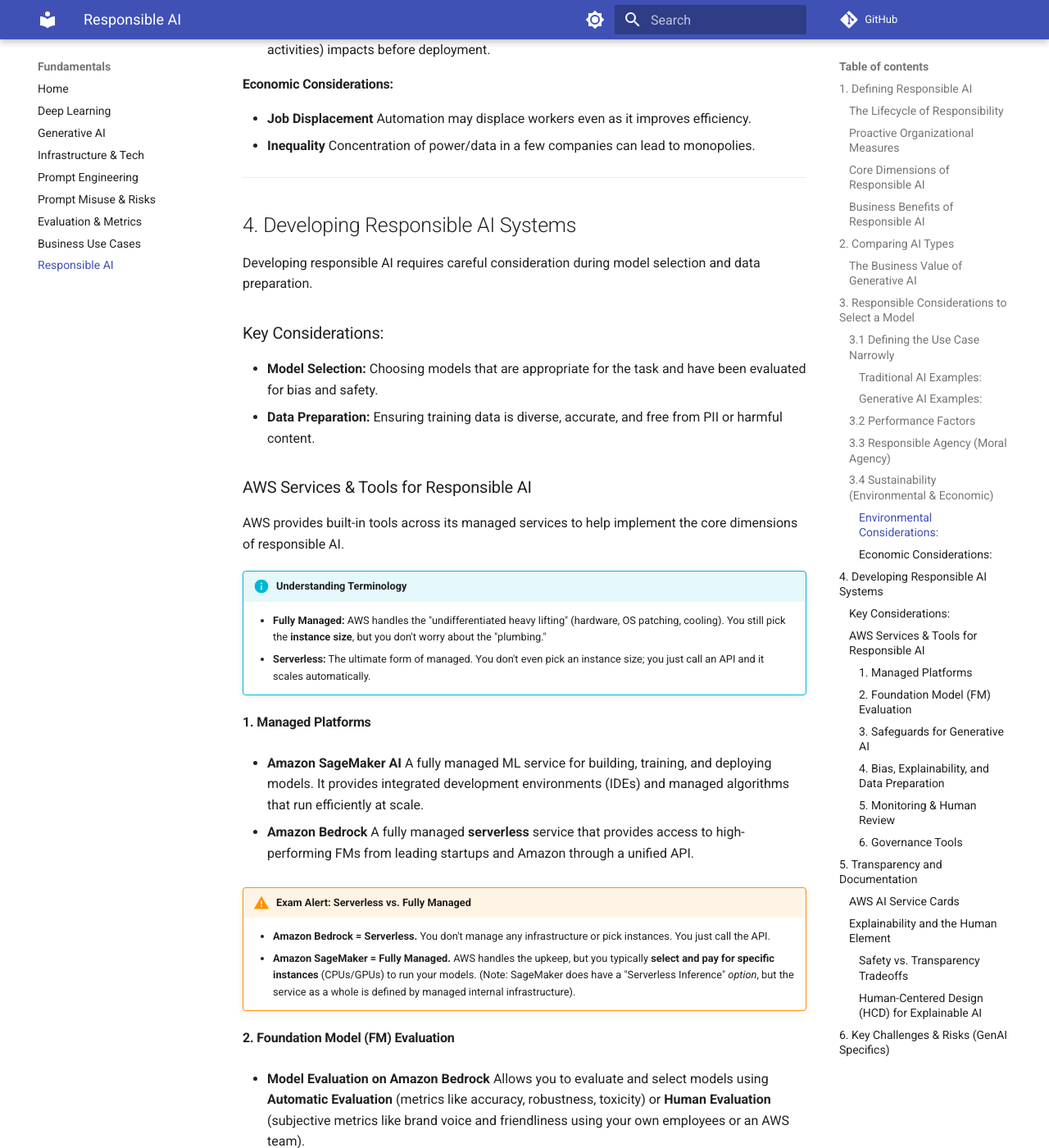
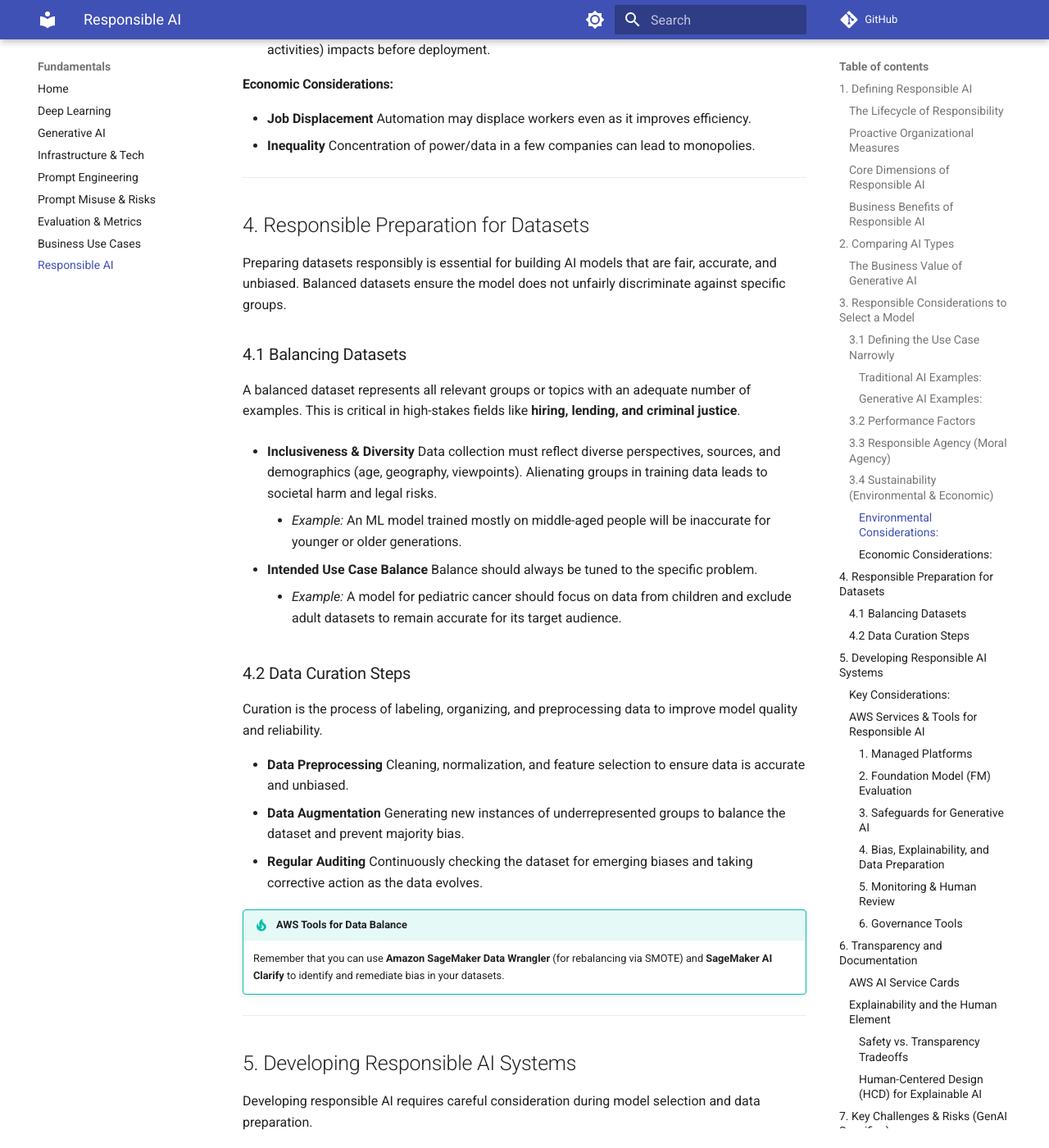
Before and after one commit to kvcenation5/aws-ai-practitioner-exam, an MkDocs documentation site: the page built from docs/09-responsible-ai.md, in a window 1280 px wide and 1400 px high, scrolled down 4552 px. Shown: the whole window at 82% size. Built offline with MkDocs 1.6.1 and Material for MkDocs 9.7.7, drawn with Linux system fonts in a browser that asks for light colours; comment, search, counter and statistics services are not loaded; some of the changed text lies outside the part shown.

Commit message:
Add Responsible Preparation for Datasets and renumber sections

```diff
--- a/docs/09-responsible-ai.md
+++ b/docs/09-responsible-ai.md
@@ -154,7 +154,37 @@
 
 ---
 
-## 4. Developing Responsible AI Systems
+## 4. Responsible Preparation for Datasets
+
+Preparing datasets responsibly is essential for building AI models that are fair, accurate, and unbiased. Balanced datasets ensure the model does not unfairly discriminate against specific groups.
+
+### 4.1 Balancing Datasets
+A balanced dataset represents all relevant groups or topics with an adequate number of examples. This is critical in high-stakes fields like **hiring, lending, and criminal justice**.
+
+*   **Inclusiveness & Diversity**
+    Data collection must reflect diverse perspectives, sources, and demographics (age, geography, viewpoints). Alienating groups in training data leads to societal harm and legal risks.
+    *   *Example:* An ML model trained mostly on middle-aged people will be inaccurate for younger or older generations.
+
+*   **Intended Use Case Balance**
+    Balance should always be tuned to the specific problem.
+    *   *Example:* A model for pediatric cancer should focus on data from children and exclude adult datasets to remain accurate for its target audience.
+
+### 4.2 Data Curation Steps
+Curation is the process of labeling, organizing, and preprocessing data to improve model quality and reliability.
+
+*   **Data Preprocessing**
+    Cleaning, normalization, and feature selection to ensure data is accurate and unbiased.
+*   **Data Augmentation**
+    Generating new instances of underrepresented groups to balance the dataset and prevent majority bias.
+*   **Regular Auditing**
+    Continuously checking the dataset for emerging biases and taking corrective action as the data evolves.
+
+!!! tip "AWS Tools for Data Balance"
+    Remember that you can use **Amazon SageMaker Data Wrangler** (for rebalancing via SMOTE) and **SageMaker AI Clarify** to identify and remediate bias in your datasets.
+
+---
+
+## 5. Developing Responsible AI Systems
 
 Developing responsible AI requires careful consideration during model selection and data preparation.
 
@@ -245,7 +275,7 @@
 
 ---
 
-## 6. Key Challenges & Risks (GenAI Specifics)
+## 7. Key Challenges & Risks (GenAI Specifics)
 
 Responsible AI in Generative AI faces unique ethical and legal challenges that go beyond traditional ML performance.
 
```
Also changed, not shown: other parts of docs/09-responsible-ai.md (+1 -1 lines).
